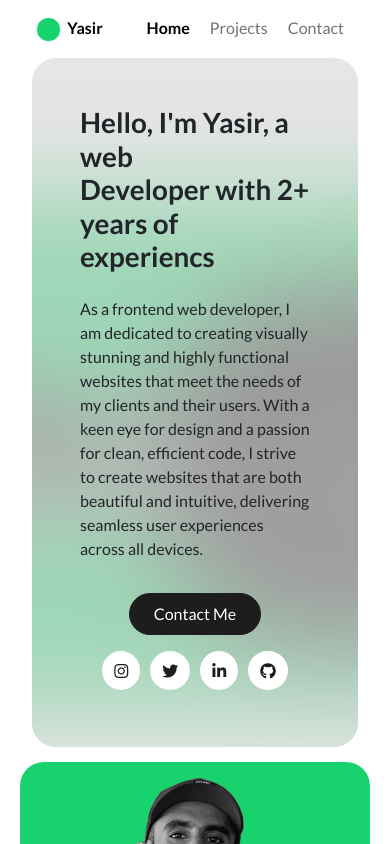
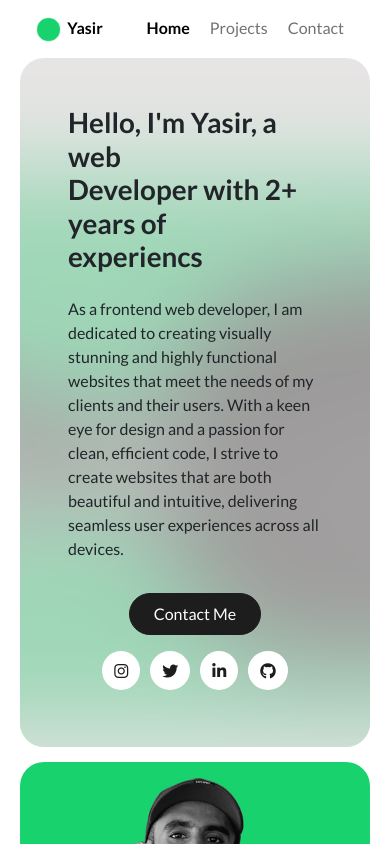
Before and after one commit to sudoyasir/portfolio-v1, a React (Create React App) app: page / in a window 390 px wide. Shown: the top 844 px of the page. Built offline with nearby package versions, Linux system fonts and the light colour scheme.

Commit message:
minor changes in responsive

```diff
--- a/src/Main.jsx
+++ b/src/Main.jsx
@@ -25,7 +25,7 @@ export default function Main(){
     <section id='hero'>
         <div className="container">
             <div className="row" >
-                <div className="col-md-7 col-sm-12" data-aos="fade" data-aos-duration="2000">
+                <div className="col-md-7 col-sm-12 topContact" data-aos="fade" data-aos-duration="2000">
                 <div className=" rounded-5 position-relative p-5 bg_light" >
                     <img src={MyPicture} className='bgImg1' alt="" />
                     <h1 style={{fontWeight:'700'}}>Hello, I'm Yasir, a web <br />Developer with 2+ years of <br />experiencs</h1>
--- a/src/index.css
+++ b/src/index.css
@@ -142,4 +142,7 @@ body{
   .imgContainer{
     padding: 0% !important;
   }
+  .topContact{
+    padding: 0 !important;
+  }
 }
```
